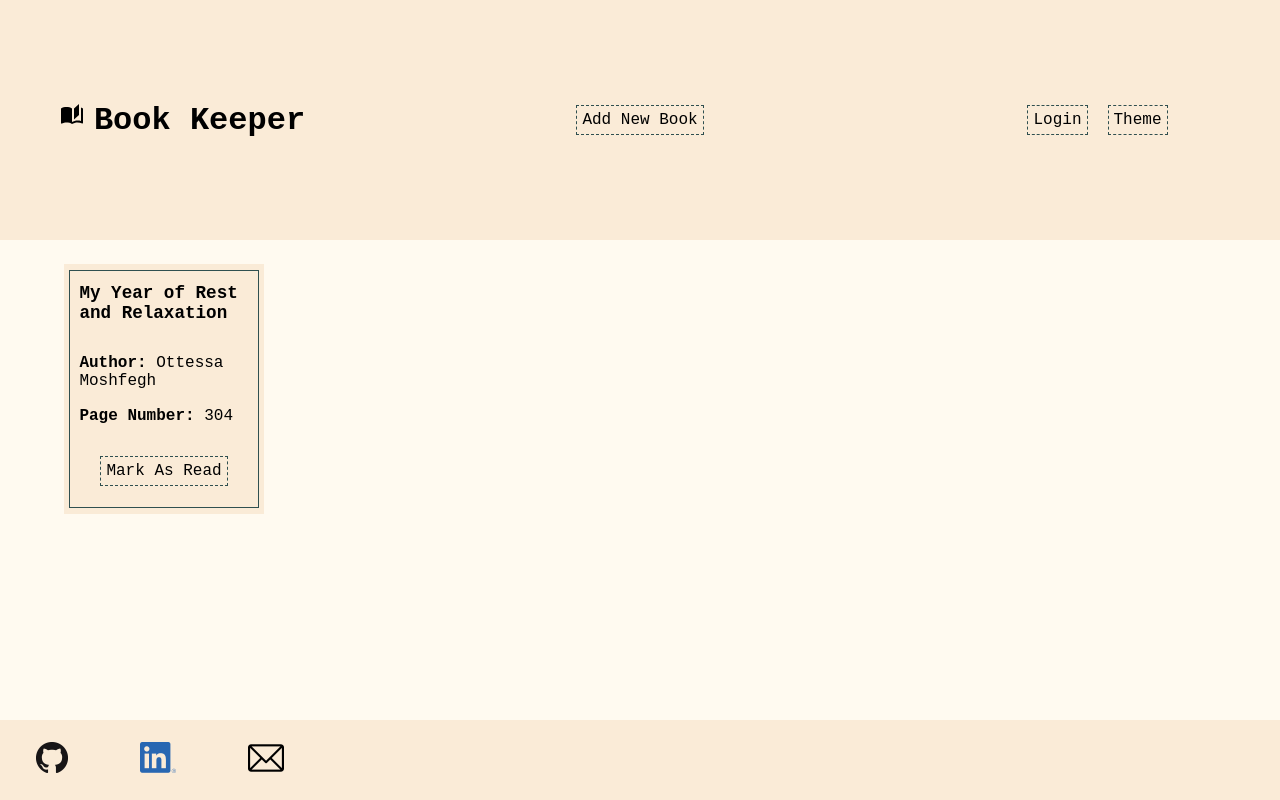
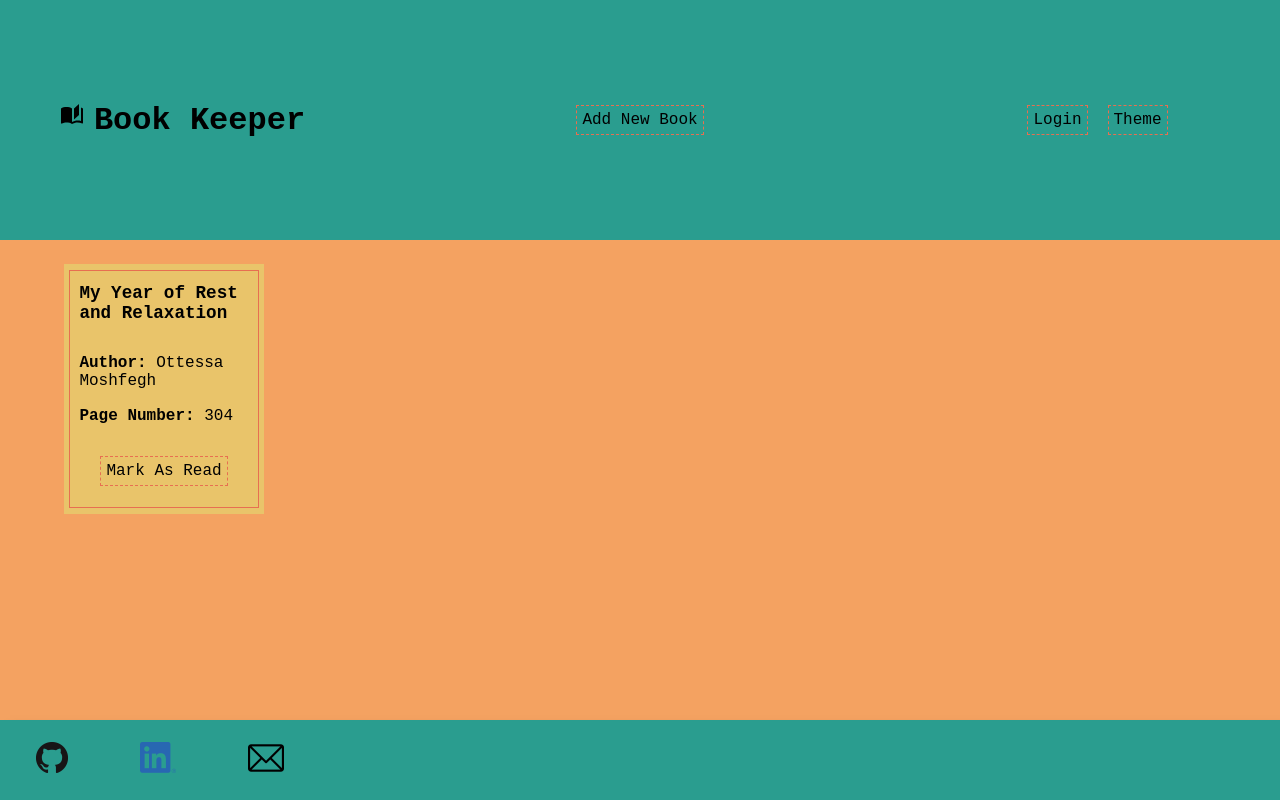
Before and after one commit to Sabrina-S-White/Library, a plain HTML site: page index.html in a window 1280 px wide. Drawn offline with Linux system fonts and the light colour scheme.

Commit message:
restyled colors and started mark as read styling

```diff
--- a/index.css
+++ b/index.css
@@ -1,4 +1,12 @@
 /* Setting default styling  */
+
+:root {
+    --blue: 38, 70, 83;
+    --teal: 42, 157, 143;
+    --yellow: 233, 196, 106;
+    --orange: 244, 162, 97;
+    --brick: 231, 111, 81;
+}
 
 * {
     margin: 0;
@@ -24,21 +32,30 @@ body {
     background-color: rgba(0,0,0,0.6);
   }
 
-button {
+.button {
     background: none;
 	color: inherit;
-	border: 1px dashed darkslategrey;
+	border: 1px dashed rgb(var(--brick));
 	padding: 5px;
 	font: inherit;
 	cursor: pointer;
 	outline: inherit;
 }
 
+.border {
+    width: 95%;
+    height: 95%;
+    border: 1px solid rgb(var(--brick));
+    display: flex;
+    justify-content: center;
+    align-items: center;
+}
+
 /* Header styling */
 
 .header {
     height: 30%;
-    background-color: antiquewhite;
+    background-color: rgb(var(--teal));
     display: flex;
     justify-content: space-between;
     align-items: center;
@@ -70,7 +87,7 @@ button {
 
 .main {
     height: 60%;
-    background-color: floralwhite;
+    background-color: rgb(var(--orange));
     display: flex;
     justify-content: center;
     align-items: center;
@@ -80,7 +97,8 @@ button {
 
 .footer {
     height: 10%;
-    background-color: antiquewhite;
+    background-color: rgb(var(--teal));
+    box-shadow: 10px 10px 10px black;
 }
 
 .contactList {
@@ -96,24 +114,6 @@ button {
 .tileHouse {
     height: 90%;
     width: 90%;
-}
-
-.tile {
-    background-color: antiquewhite;
-    width: 200px;
-    height: 250px;
-    display: flex;
-    justify-content: center;
-    align-items: center;
-}
-
-.border {
-    width: 95%;
-    height: 95%;
-    border: 1px solid darkslategrey;
-    display: flex;
-    justify-content: center;
-    align-items: center;
 }
 
 .tileContents {
@@ -134,7 +134,7 @@ button {
     justify-content: space-evenly;
 }
 
-.tileButton {
+.tileButtonDiv {
     height: 10%;
 }
 
@@ -147,7 +147,7 @@ button {
 /* Popup window to add new books */
 
 .popupForm {
-    background-color: antiquewhite;
+    background-color: rgb(var(--yellow));
     position:absolute;
     left: 50%;
     transform: translate(-50%, 0);
@@ -171,3 +171,34 @@ button {
 .formContent label {
     text-align: center;
 }
+
+/* Mark as read styles */
+
+.tileBorder {
+    width: 95%;
+    height: 95%;
+    border: 1px solid;
+    border-color: rgb(var(--brick));
+    display: flex;
+    justify-content: center;
+    align-items: center;
+}
+
+.tileButton {
+    background: none;
+	color: inherit;
+	border: 1px dashed rgb(var(--brick));
+	padding: 5px;
+	font: inherit;
+	cursor: pointer;
+	outline: inherit;
+}
+
+.tile {
+    background-color: rgb(var(--yellow));
+    width: 200px;
+    height: 250px;
+    display: flex;
+    justify-content: center;
+    align-items: center;
+}
--- a/index.html
+++ b/index.html
@@ -26,7 +26,7 @@
         <main class="main" id="main">
             <div class="tileHouse">
                 <div class="tile">
-                    <div class="border">
+                    <div class="tileBorder" id="tileBorder">
                         <div class="tileContents">
                             <div class="tileTitle">
                                 <h1 class="title">My Year of Rest and Relaxation</h1>
@@ -35,8 +35,8 @@
                                 <p class="author"><strong>Author: </strong>Ottessa Moshfegh</p>
                                 <p class="pages"><strong>Page Number: </strong>304</p>
                             </div>
-                            <div class="tileButton">
-                                <button class="read" id="readBtn">Mark As Read</button>
+                            <div class="tileButtonDiv">
+                                <button class="tileButton" id="readBtn">Mark As Read</button>
                             </div>
                         </div>
                     </div>
--- a/main.js
+++ b/main.js
@@ -53,3 +53,13 @@ closeBtn.addEventListener('click', () => {
     removePageMask();
     x--;
 })
+
+// Mark as read effect
+
+function markReadBorder() {
+    document.getElementById('tileBorder').style.borderColor = 'rgb(var(--yellow)';
+}
+
+readBtn.addEventListener('click', () => {
+    markReadBorder();
+})
```
